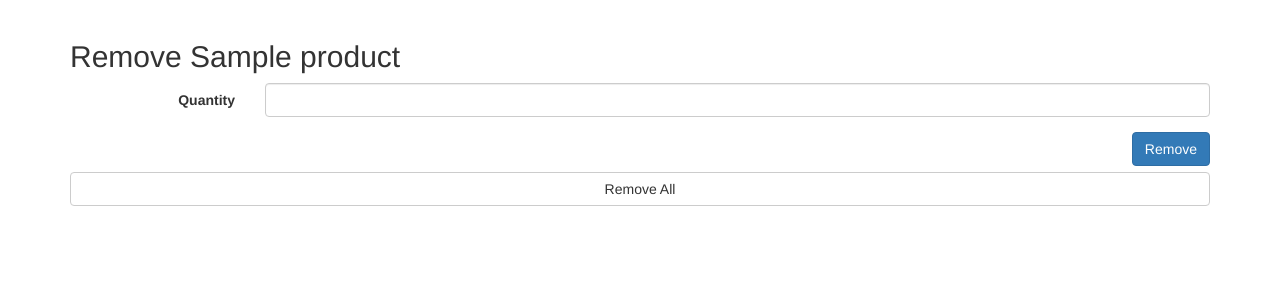
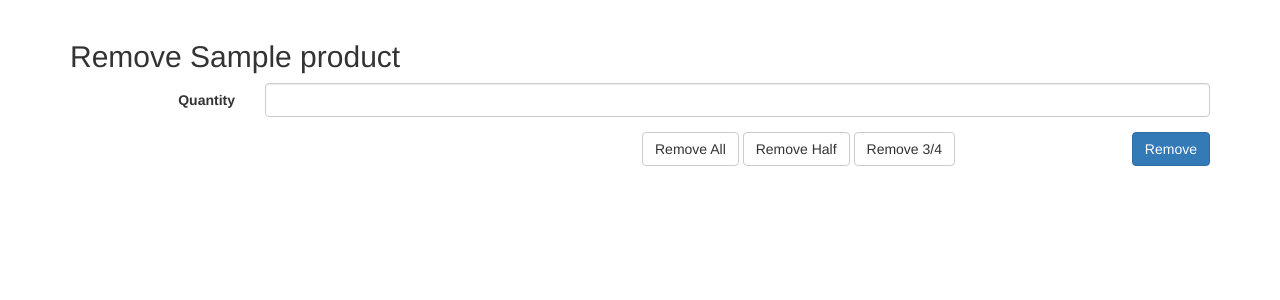
Before and after one commit to leonhandreke/feinkost, a Flask app: template feinkost/templates/inventoryitem_remove.html in a window 1280 px wide. Shown: the part 51-351 px from the top of the page. Run offline with Flask 2, Linux system fonts and the light colour scheme; the template is opened without the code that fills it: most values are stand-ins (such as "Sample title", 1, 10 or a date in 2020); form fields are guessed from the names that the template uses; some libraries are stand-ins or nearby versions.

Commit message:
Add buttons to remove half or three quarters of an inventory item

```diff
--- a/feinkost/templates/inventoryitem_remove.html
+++ b/feinkost/templates/inventoryitem_remove.html
@@ -5,8 +5,29 @@
 <form method="POST" action="{{ url_for('inventoryitem_remove', id=inventoryitem.id) }}" role="form" class="form-horizontal">
   {{ form.hidden_tag() }}
   {{ render_field(form.quantity) }}
-  <input type="submit" value="Remove" class="btn btn-primary pull-right">
-  <br><br>
-  <button type="button" class="btn btn-default col-sm-12">Remove All</button>
+  <div class="col-xs-12 col-md-3 pull-right form-group">
+    <input type="submit" value="Remove" class="btn btn-primary pull-right">
+  </div>
+  <div class="button-group pull-right">
+    <button type="button" class="btn btn-default" onClick="submitWithQuantity(1.0)">
+      Remove All
+    </button>
+    <button type="button" class="btn btn-default" onClick="submitWithQuantity(0.5)">
+      Remove Half
+    </button>
+    <button type="button" class="btn btn-default" onClick="submitWithQuantity(0.75)">
+      Remove 3/4
+    </button>
+  </div>
 </form>
 {% endblock %}
+
+{% block scripts %}
+{{ super() }}
+<script type="text/javascript">
+var submitWithQuantity = function(fraction) {
+  document.querySelector('form input[name=quantity]').value = fraction * {{ form.quantity.data }};
+  document.querySelector('form').submit()
+}
+</script>
+{% endblock %}
```
